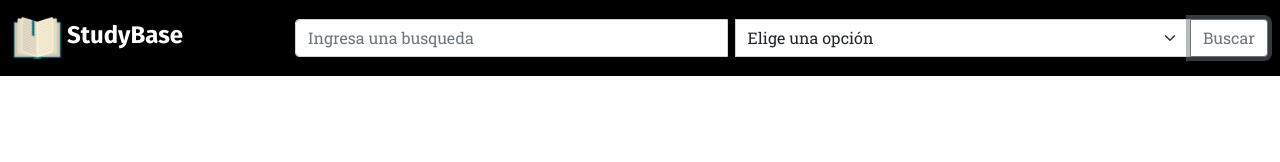
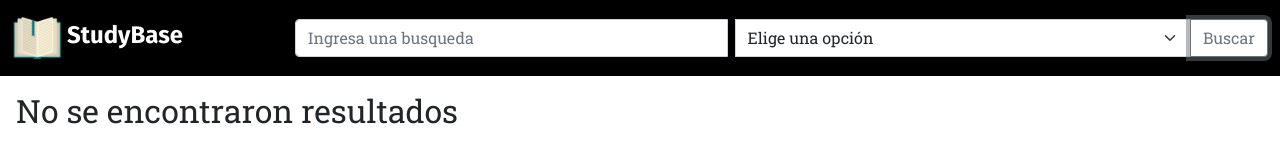
Before and after one commit to Blablage/Proyecto-Bedu-v2, a website built with webpack: page src/index.html in a window 1280 px wide. Both pictures are taken after a click on the button "Buscar". Built offline with nearby package versions, Linux system fonts and the light colour scheme; some packages are replaced by stand-ins of ours; no server answers; the database is empty.

Commit message:
Correcion detalles en tabla de resultados

```diff
--- a/src/index.html
+++ b/src/index.html
@@ -34,7 +34,7 @@
 
     <!--Tabla de resultados segun la busqueda-->
     <!--Mensaje que aparece cuando se ingresa una busqueda-->
-    <h2 id="titleSearch" class="pt-3 px-3" style="display: none;">Resultado de busqueda</h2>
+    <h2 id="titleSearch" class="pt-3 px-3"></h2>
 
     <!--El encabezado aparece cuando se ingresa una busqueda-->
     <table id="studentTable" class="table table-hover table-bordered table-responsive mt-3" style="display: none;">
--- a/src/index.js
+++ b/src/index.js
@@ -2,7 +2,7 @@ import { queryData } from "./startDatabase"
 import { buildFilteredTable } from "./searchResults"
 import './css/index.css'
 
-//Variable que catura los estudiantes y sus datos de la base de datos
+//Variable que captura los estudiantes y sus datos de la base de datos
 let studentsArray = [];
 queryData.forEach((student) =>  studentsArray.push(student.data()));
 
--- a/src/searchResults.js
+++ b/src/searchResults.js
@@ -7,7 +7,6 @@ const getOnlyDate = (timestamp) => {
 let titleSearch = document.getElementById("titleSearch");
 
 // //Genera la tabla filtrada de los alumnos y su informacion desde la base de datos de firebase
-// ARREGLAR Barra de Busquedas
 export const buildFilteredTable = (data) => {
 
     //Variable que guarda la tabla de las busquedas
@@ -31,9 +30,17 @@ export const buildFilteredTable = (data) => {
             </td>
         </tr>
         `
+    })
 
+    //Muestra los resultados de la busqueda
+    if(studentElements){
         table.innerHTML = studentElements;
-        titleSearch.style.display = "block";
+        titleSearch.textContent = "Resultado de busqueda"
         studentTable.style.display = 'table';
-    })
     }
+    else{
+        titleSearch.textContent = "No se encontraron resultados"
+        studentTable.style.display = 'none';
+    }
+
+}
```
Also changed, not shown: 1 other file. Lines whose indentation alone changed are shown as unchanged.
